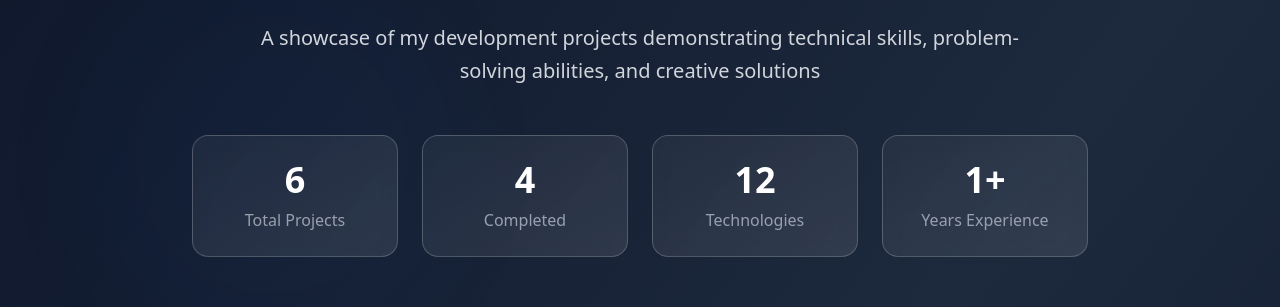
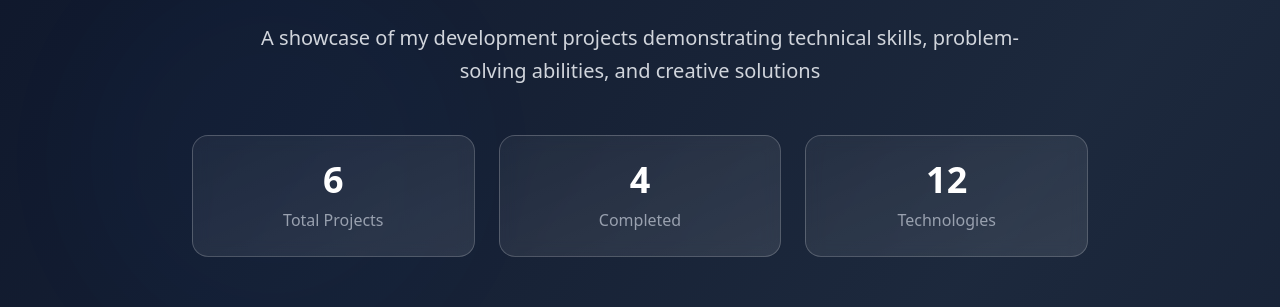
Before and after one commit to Nandhitha1807/Personal_Portfolio, a React (Vite) app: page / in a window 1280 px wide. Shown: the part 4103-4410 px from the top of the page. Built offline with nearby package versions, Linux system fonts and the light colour scheme.

Commit message:
Deleted years of experience

```diff
--- a/src/components/Projects.jsx
+++ b/src/components/Projects.jsx
@@ -295,7 +295,7 @@ const Projects = () => {
           </p>
 
           {/* Project Stats */}
-          <div className="grid md:grid-cols-4 gap-6 mt-12 max-w-4xl mx-auto">
+          <div className="grid md:grid-cols-3 gap-6 mt-12 max-w-4xl mx-auto">
             <div className="bg-gradient-to-br from-white/5 to-white/10 backdrop-blur-sm p-6 rounded-2xl border border-white/20">
               <div className="text-4xl font-bold text-white mb-2">{projectsData.length}</div>
               <div className="text-gray-400">Total Projects</div>
@@ -307,10 +307,6 @@ const Projects = () => {
             <div className="bg-gradient-to-br from-white/5 to-white/10 backdrop-blur-sm p-6 rounded-2xl border border-white/20">
               <div className="text-4xl font-bold text-white mb-2">{Array.from(new Set(projectsData.flatMap(p => p.technologies))).length}</div>
               <div className="text-gray-400">Technologies</div>
-            </div>
-            <div className="bg-gradient-to-br from-white/5 to-white/10 backdrop-blur-sm p-6 rounded-2xl border border-white/20">
-              <div className="text-4xl font-bold text-white mb-2">1+</div>
-              <div className="text-gray-400">Years Experience</div>
             </div>
           </div>
         </div>
```
